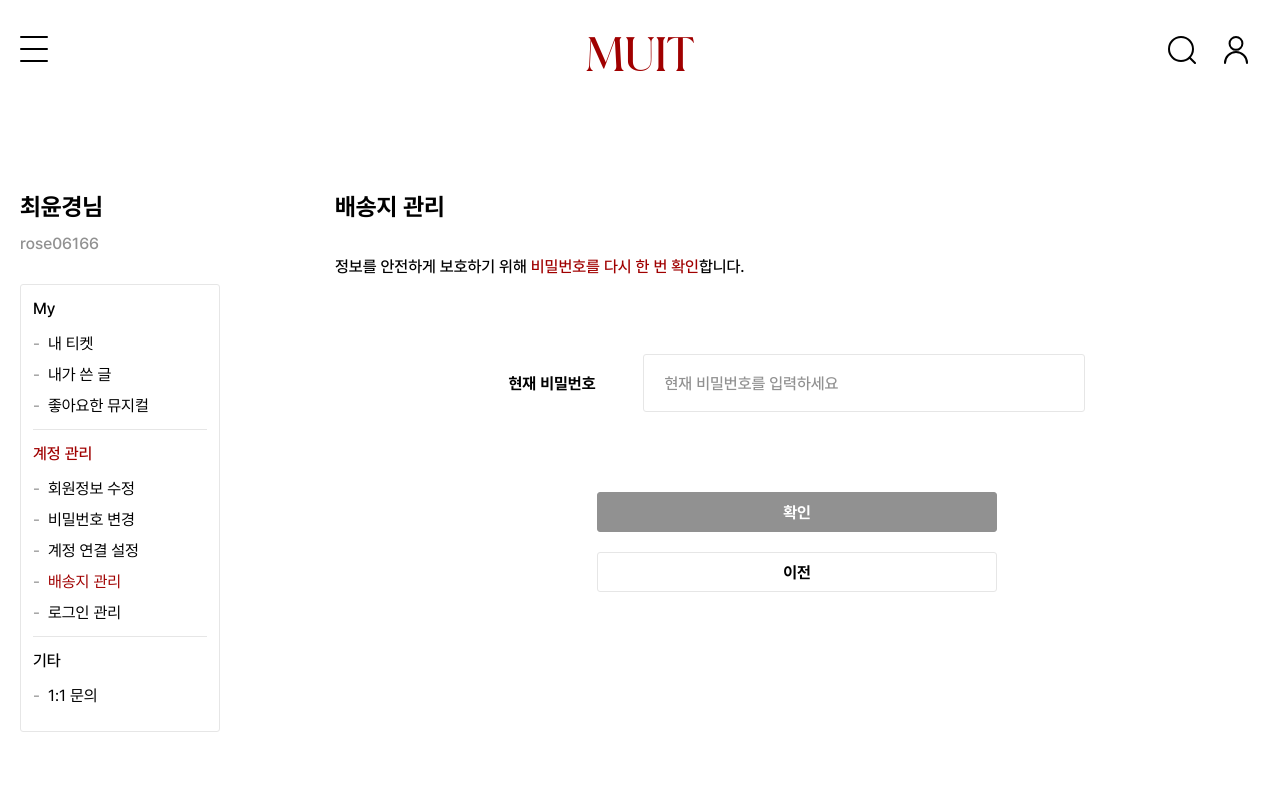
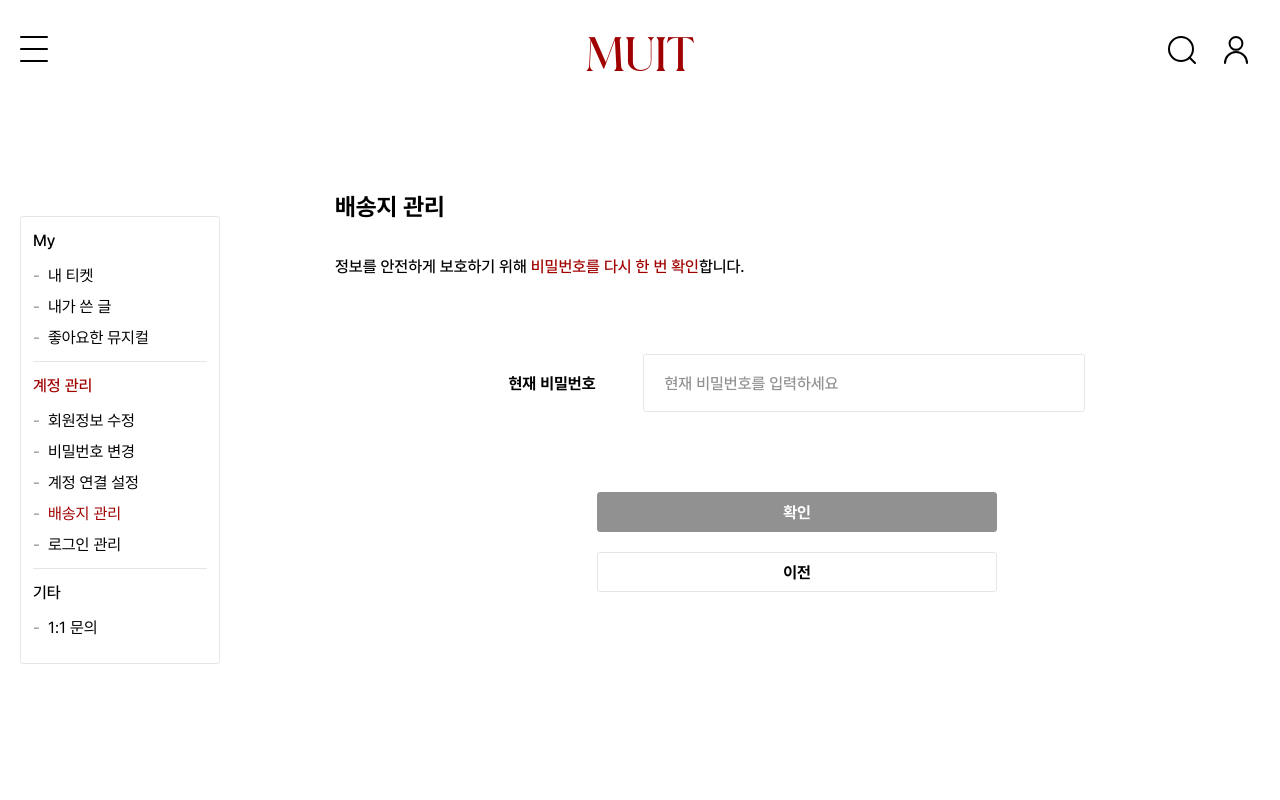
Before and after one commit to MUIT-UMC/Frontend, a React (Vite) app: page /mypage/account/address in a window 1280 px wide. Shown: the top 800 px of the page. Built offline with nearby package versions, Linux system fonts and the light colour scheme; no server answers.

Commit message:
[MODIFY] 마이페이지 수정

```diff
--- a/src/components/HeartButton.jsx
+++ b/src/components/HeartButton.jsx
@@ -5,6 +5,7 @@ import styled from "styled-components";
 import HeartFull from "../assets/icons/heart-full.svg";
 import HeartLine from "../assets/icons/heart-line.svg";
 import { useState } from "react";
+
 const muit_server = import.meta.env.VITE_APP_SERVER_URL;
 const token = localStorage.getItem("accessToken");
 console.log(token);
--- a/src/pages/mypage/MyPage.jsx
+++ b/src/pages/mypage/MyPage.jsx
@@ -14,9 +14,11 @@ import AddAddress from "./account/Edit/AddAddress";
 import LoginManagement from "./account/LoginManagement";
 import SupportContact from "./support/SupportContact";
 import AllBoard from './../board/anonymous/HotBoard';
+import useCustomFetch from "../../hooks/fetchWithAxios";
 
 function MyPage() {
   const { category, type, field } = useParams();
+  const memberId = localStorage.getItem("userId");
 
   const navigate = useNavigate();
   const menus = [
@@ -61,13 +63,16 @@ function MyPage() {
     contact: "1:1 문의",
   };
 
+  const {data: info, error, loading} = useCustomFetch(`/member/${memberId}`);
+  console.log(info?.result);
+
 
   return (
     <MyPageWrapper>
       <Aside>
         <div>
-          <User>최윤경님</User>
-          <Id>rose06166</Id>
+          <User>{info?.result?.name}</User>
+          <Id>{info?.result?.username}</Id>
           <BoardMenu
             menus={menus}
             defaultColor="#000"
--- a/src/pages/mypage/account/AddressManagement.jsx
+++ b/src/pages/mypage/account/AddressManagement.jsx
@@ -13,7 +13,7 @@ function AddressManagement() {
   const navigate = useNavigate();
 
   const {data: info, error, loading} = useCustomFetch(`/member/${memberId}`);
-  console.log(info);
+  console.log(info?.result);
 
   const handleAddAddress = () => {
     navigate("/mypage/account/address/add-address");
@@ -30,7 +30,7 @@ function AddressManagement() {
               <div className="address">
                 <span>집</span>
                 <span>|</span>
-                <span>서울특별시 용산구 청파로47길 100</span>
+                <span>{info?.result?.address}</span>
               </div>
             </Input>
           </InputArea>
@@ -41,7 +41,7 @@ function AddressManagement() {
               <div className="address">
                 <span>회사</span>
                 <span>|</span>
-                <span>서울특별시 용산구 청파로47길 100</span>
+                <span>{info?.result?.address}</span>
               </div>
               <EditButton>기본 배송지로 등록</EditButton>
             </Input>
--- a/src/pages/mypage/account/Edit/AddAddress.jsx
+++ b/src/pages/mypage/account/Edit/AddAddress.jsx
@@ -257,6 +257,7 @@ const ModalBackground = styled.div`
   display: flex;
   justify-content: center;
   align-items: center;
+  z-index: 9999;
 `
 const ModalContent = styled.div`
   background: white;
```
